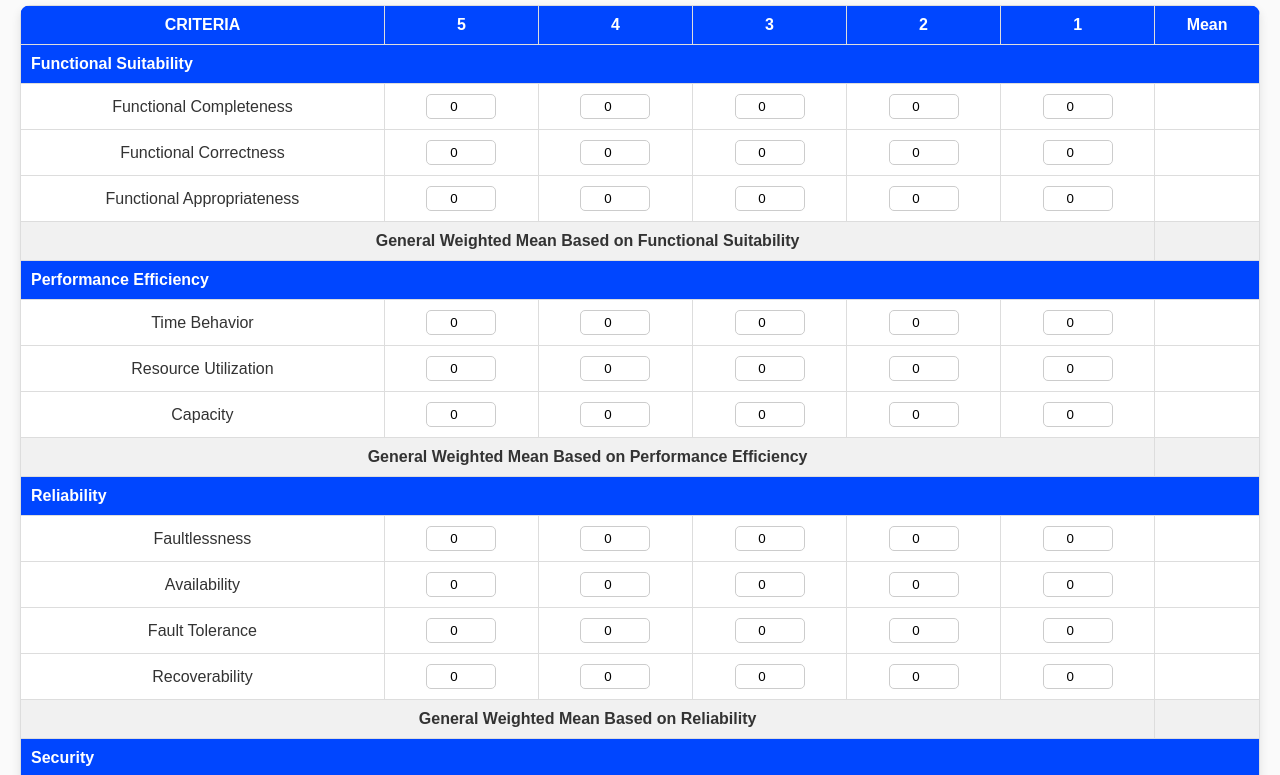
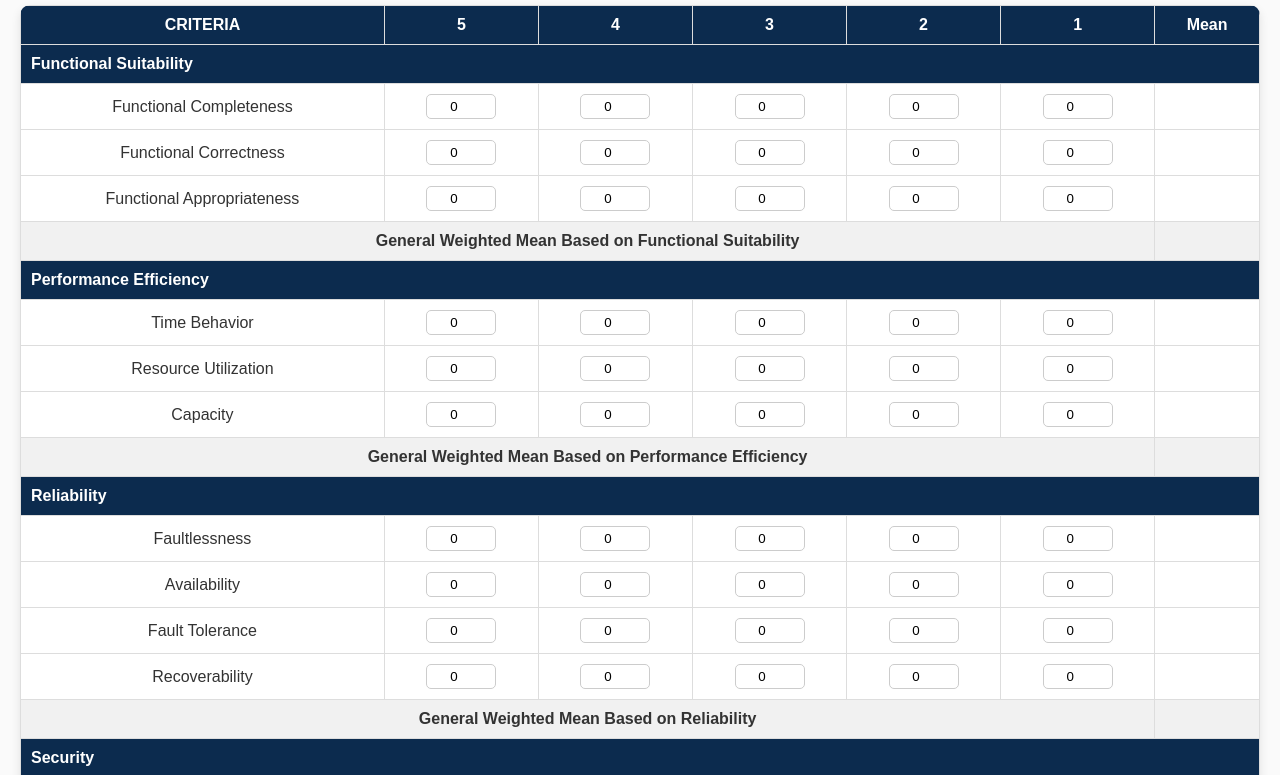
Before and after one commit to Daniel-Llanda/iso, a plain HTML site: page index.html in a window 1280 px wide. Shown: the part 93-868 px from the top of the page. Drawn offline with Linux system fonts and the light colour scheme.

```diff
--- a/index.html
+++ b/index.html
@@ -6,7 +6,7 @@
 <title>Software Quality Evaluation</title>
 <style>
   :root {
-    --primary: #0046FF;
+    --primary: #0C2B4E;
     --bg: #fff8ee;
     --border: #ddd;
   }
```
